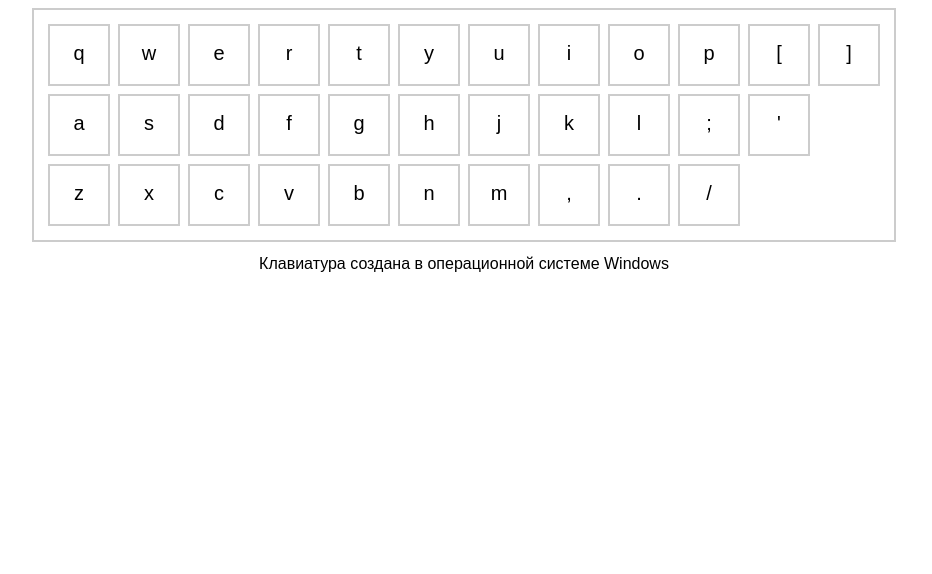
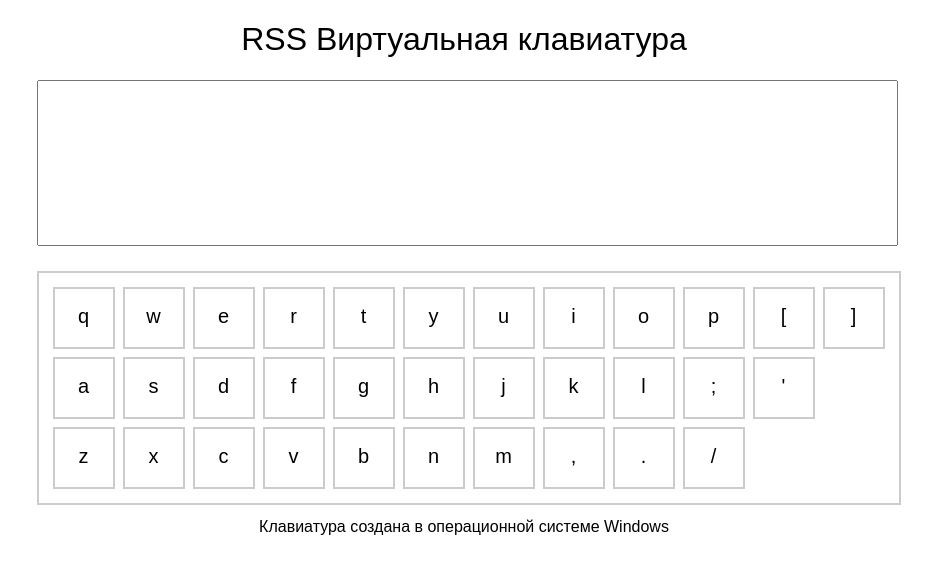
Before and after one commit to Eugene-Maikov/RSS-virtual-keyboard, a website: page index.html in a window 1280 px wide. Shown: the whole page, without its empty margins (176-1108 px from the left). Drawn offline with Linux system fonts and the light colour scheme.

Commit message:
feat: Add press and click

```diff
--- a/index.html
+++ b/index.html
@@ -6,8 +6,14 @@
   <link rel="stylesheet" href="style.css">
 </head>
 <body>
-  <div class="keyboard"></div>
-  <h2 class="subtitle">Клавиатура создана в операционной системе Windows</h2>
-  <script src="main.js"></script>
+<div class="wrapper">
+  <div class="container">
+    <h1 class="main__title">RSS Виртуальная клавиатура</h1>
+    <textarea class="textarea"></textarea>
+    <div class="keyboard"></div>
+    <h2 class="subtitle">Клавиатура создана в операционной системе Windows</h2>
+  </div>
+</div>
+<script src="main.js"></script>
 </body>
 </html>
--- a/main.js
+++ b/main.js
@@ -13,4 +13,25 @@
 
 init()
 
-alert('Пока только выводятся клавиши через JS (и то не все)')
+const keyboardItems = document.querySelectorAll('.keyboard__item')
+
+document.onkeypress = function (e){
+  console.log(e.code)
+  console.log(e.keyCode)
+
+  keyboardItems.forEach((item) => {
+    item.classList.remove('active')
+  })
+  document.querySelector('.keyboard__item[data="' + e.keyCode + '"]').classList.add('active')
+}
+
+keyboardItems.forEach((item) => {
+  item.onclick = function (e){
+    keyboardItems.forEach((item) => {
+      item.classList.remove('active')
+    })
+    let code = this.getAttribute('data')
+    this.classList.add('active')
+    console.log(code)
+  }
+})
--- a/style.css
+++ b/style.css
@@ -2,7 +2,28 @@
   font-family: Arial, sans-serif;
   font-size: 20px;
 }
-.subtitle{
+
+.container {
+  max-width: 855px;
+  margin: 0 auto;
+  padding: 0 15px;
+  width: 100%;
+}
+
+.main__title {
+  text-align: center;
+  font-weight: 500;
+  font-size: 32px;
+}
+
+.textarea {
+  width: 100%;
+  height: 160px;
+  margin-bottom: 20px;
+  resize: none;
+}
+
+.subtitle {
   text-align: center;
   font-size: 16px;
   font-weight: 400;
@@ -31,6 +52,7 @@
   float: left;
   line-height: 46px;
   text-align: center;
+  cursor: pointer;
 }
 
 .keyboard__clean {
```
